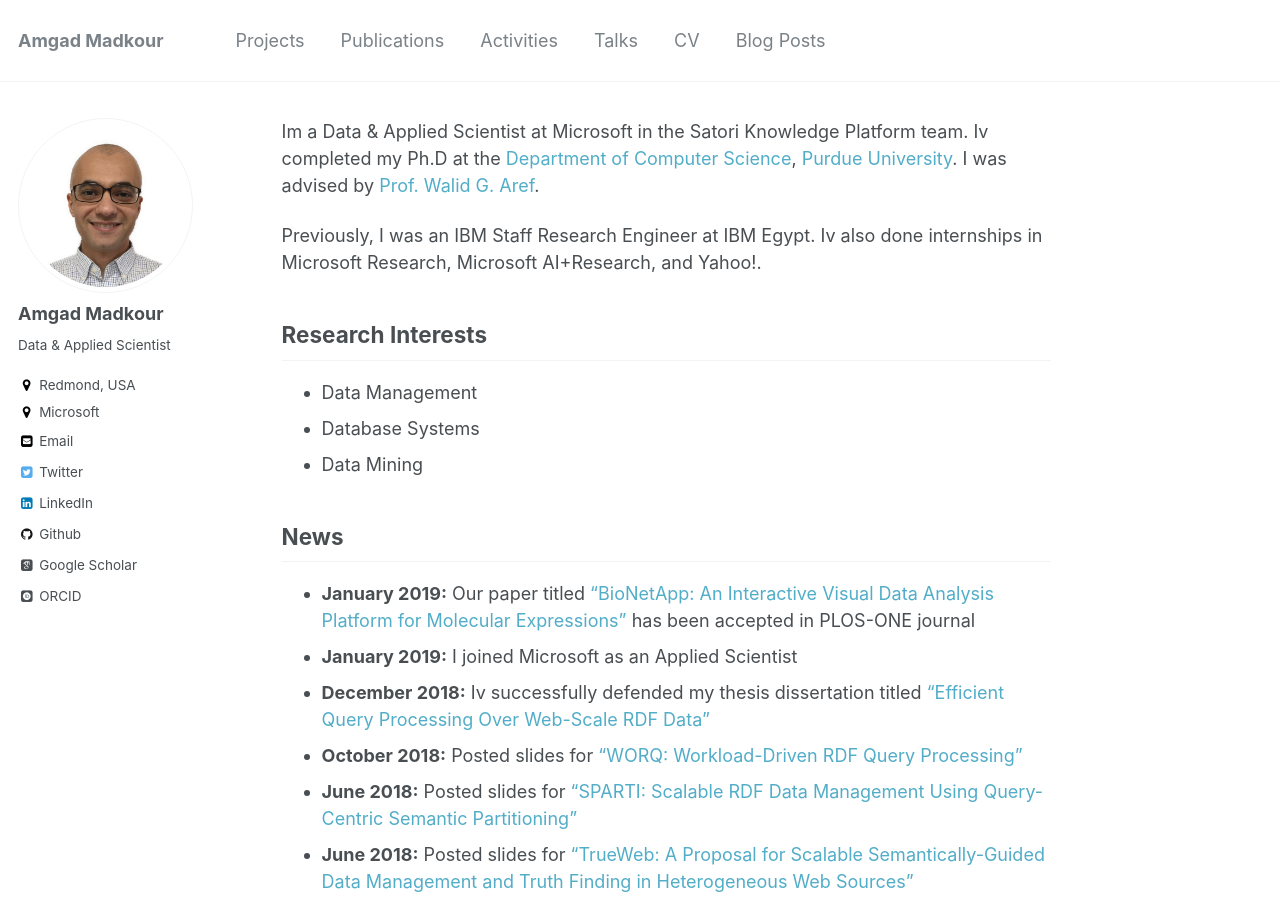
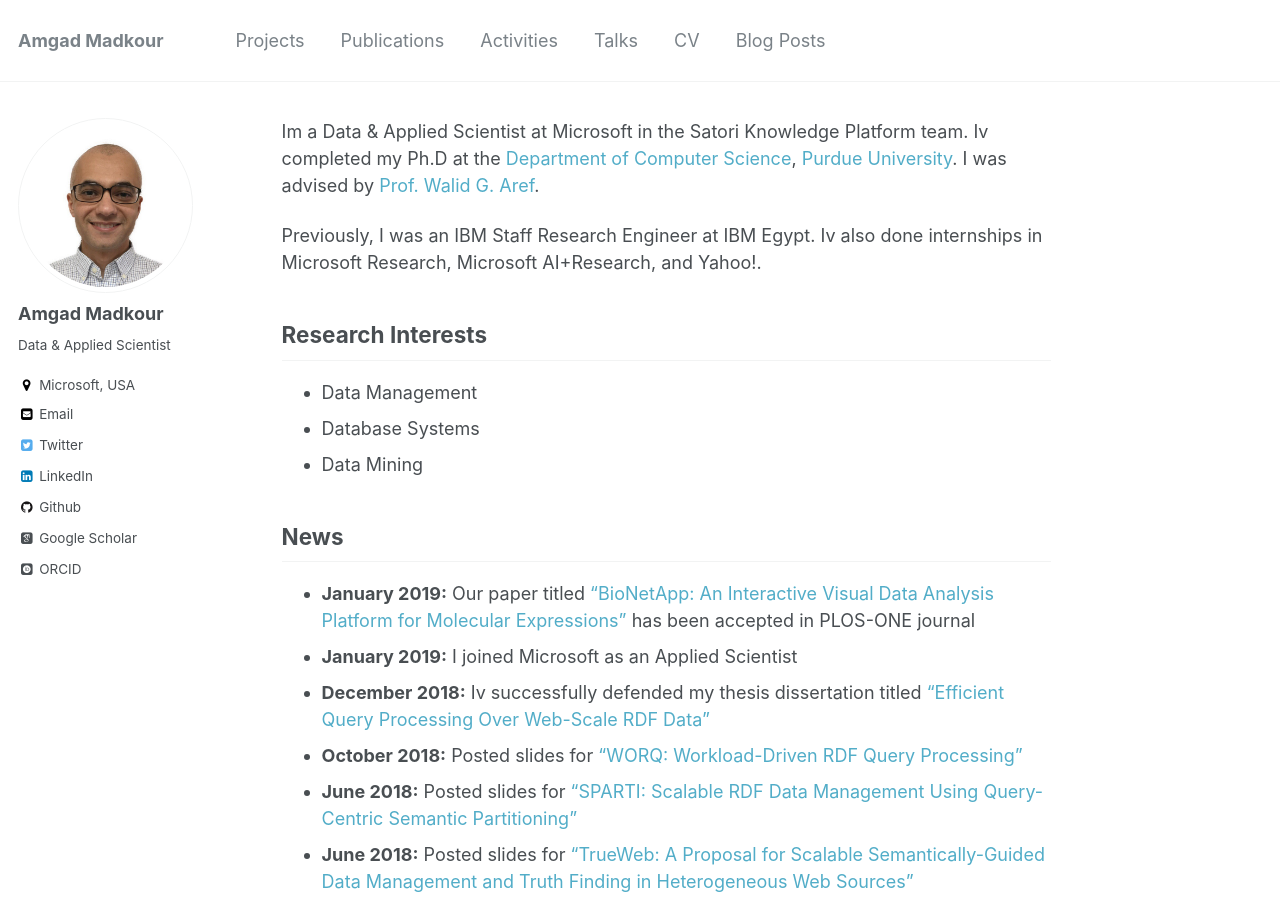
Before and after one commit to amgadmadkour/amgadmadkour.github.io, a Jekyll site: the page built from _pages/about.md, in a window 1280 px wide and 900 px high. Built offline with Jekyll 4.4.1, drawn with Linux system fonts in a browser that asks for light colours; some web fonts are replaced.

Commit message:
Remove Location

```diff
--- a/_config.yml
+++ b/_config.yml
@@ -81,8 +81,8 @@ author:
   name             : "Amgad Madkour"
   avatar           : "amgad.jpg"
   bio              : "Data & Applied Scientist"
-  location         : "Redmond, USA"
-  employer         : "Microsoft"
+  location         :
+  employer         : "Microsoft, USA"
   googlescholar    : "http://scholar.google.com/citations?user=s4jIlGEAAAAJ&hl=en"
   email            : "amgad@cs.purdue.edu"
   uri              :
```
